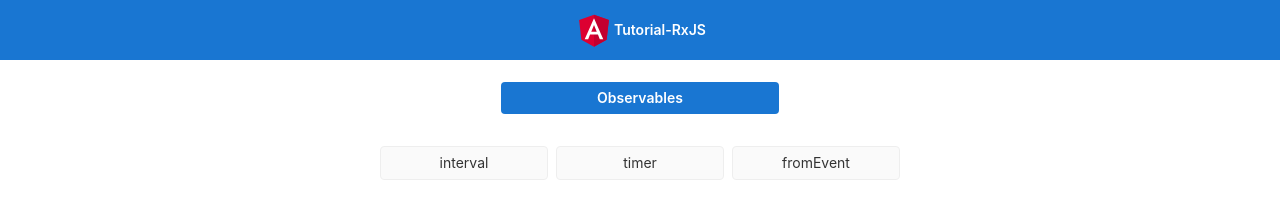
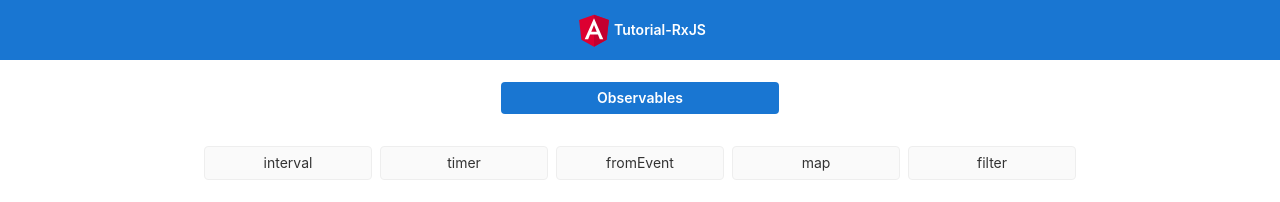
Before and after one commit to alexgndeveloper/RxJS-Tutorial, an Angular app: page / in a window 1280 px wide. Shown: the top 202 px of the page. Built offline with nearby package versions, Linux system fonts and the light colour scheme.

Commit message:
Carga Observables JSON

```diff
--- a/src/app/app.component.ts
+++ b/src/app/app.component.ts
@@ -1,5 +1,7 @@
 import { Component, OnInit } from '@angular/core';
+import { HttpClient } from '@angular/common/http';
 import { timer, interval, Subscription, fromEvent } from 'rxjs';
+import { TypeObservable } from './models/type-observable';
 
 @Component({
   selector: 'app-root',
@@ -22,33 +24,25 @@ export class AppComponent implements OnInit {
   /**
    * Lista de Observables
    */
-  public observables = [
-    {
-      name: 'interval',
-      info:
-        'El operador interval se ejecuta cada vez hasta el infinito o nos desuscribamos, el perido de tiempo que le ' +
-        'hayamos asignado en este caso 1 segundo (1000 milisegundos)',
-    },
-    {
-      name: 'timer',
-      info:
-        'Este observable se ejecuta pasado el tiempo que le hemos asignado, en este caso 3 segundos.',
-    },
-    {
-      name: 'fromEvent',
-      info:
-        'Clickea en la pagina y te muestra las coordenadas, es muy parecido a un listening pero en observable.',
-    },
-  ];
-
+  public observables: TypeObservable[] = [];
+  /**
+   * Muestra el boton de Desuscripcion
+   */
   public showButtonUnsubcribe = false;
   /**
    *  Suscripcion
    */
   private subcription: Subscription = new Subscription();
 
+  constructor(private http: HttpClient) {}
+
   ngOnInit(): void {
-    // TODO Cargar los observables, de un json
+    // Cargar los observables
+    this.http
+      .get<TypeObservable[]>('assets/data/observables.json')
+      .subscribe((res: TypeObservable[]) => {
+        this.observables = res;
+      });
   }
 
   /**
@@ -71,6 +65,12 @@ export class AppComponent implements OnInit {
       case 'fromEvent':
         this.methodFromEvent();
         break;
+      case 'map':
+        this.methodMap();
+        break;
+      case 'filter':
+        this.methodFilter();
+        break;
       default:
         break;
     }
@@ -84,6 +84,20 @@ export class AppComponent implements OnInit {
     this.info = '';
     this.result = '';
     this.subcription.unsubscribe();
+  }
+
+  /**
+   * Creamos un observable de la variable Filter
+   */
+  private methodFilter(): void {
+    // TODO Metodo Filter
+  }
+
+  /**
+   * Creamos un observable de la variable Map
+   */
+  private methodMap(): void {
+    // TODO Metodo Map
   }
 
   /**
--- a/src/app/app.module.ts
+++ b/src/app/app.module.ts
@@ -1,6 +1,7 @@
 import { BrowserModule } from '@angular/platform-browser';
 import { NgModule } from '@angular/core';
 import { BrowserAnimationsModule } from '@angular/platform-browser/animations';
+import { HttpClientModule } from '@angular/common/http';
 import { MatButtonModule } from '@angular/material/button';
 
 import { AppRoutingModule } from './app-routing.module';
@@ -12,6 +13,7 @@ import { AppComponent } from './app.component';
     BrowserModule,
     AppRoutingModule,
     BrowserAnimationsModule,
+    HttpClientModule,
     MatButtonModule,
   ],
   providers: [],
--- /dev/null
+++ b/src/app/models/type-observable.ts
@@ -0,0 +1,4 @@
+export interface TypeObservable {
+  name: string;
+  info: string;
+}
--- /dev/null
+++ b/src/assets/data/observables.json
@@ -0,0 +1,22 @@
+[
+  {
+    "name": "interval",
+    "info": "El operador interval se ejecuta cada vez hasta el infinito o nos desuscribamos, el perido de tiempo que le hayamos asignado en este caso 1 segundo (1000 milisegundos)"
+  },
+  {
+    "name": "timer",
+    "info": "Este observable se ejecuta pasado el tiempo que le hemos asignado, en este caso 3 segundos."
+  },
+  {
+    "name": "fromEvent",
+    "info": "Clickea en la pagina y te muestra las coordenadas, es muy parecido a un listening pero en observable."
+  },
+  {
+    "name": "map",
+    "info": ""
+  },
+  {
+    "name": "filter",
+    "info": ""
+  }
+]
```
Also changed, not shown: 1 other file (tests, documents, lock files or other folders).
